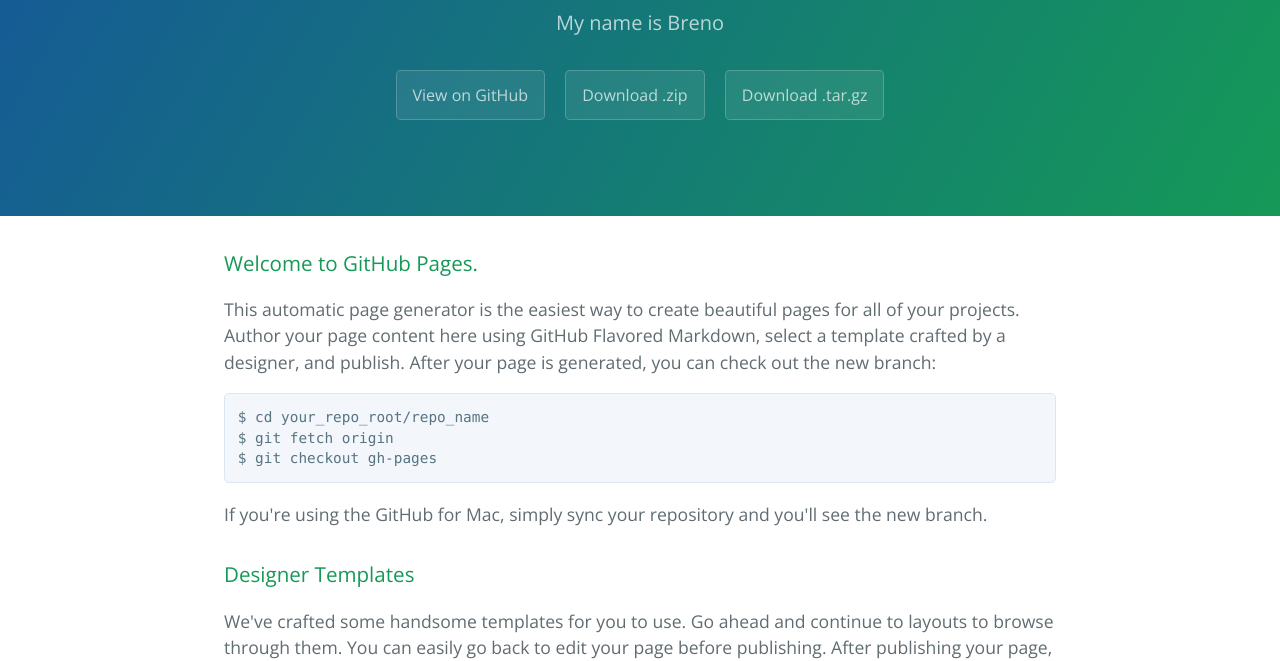
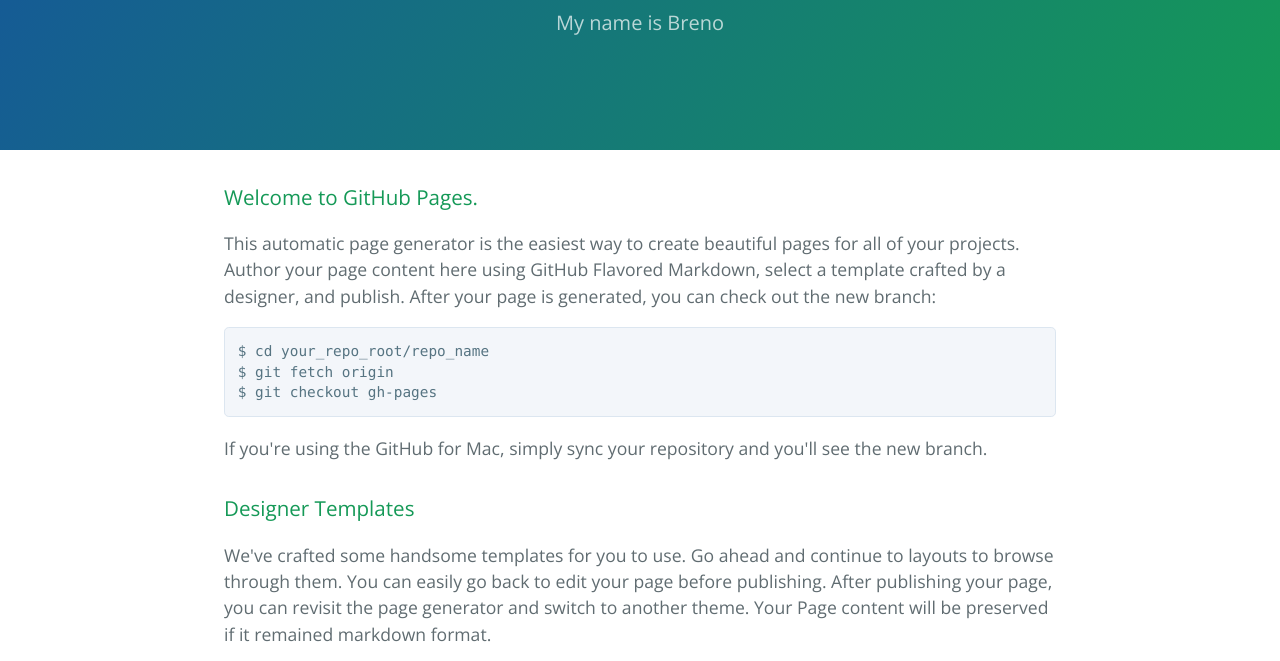
Before and after one commit to brenodamata/hello, a plain HTML site: page index.html in a window 1280 px wide. Shown: the part 167-828 px from the top of the page. Drawn offline with nearby package versions, Linux system fonts and the light colour scheme.

Commit message:
Take out buttons on top

```diff
--- a/index.html
+++ b/index.html
@@ -13,9 +13,6 @@
     <section class="page-header">
       <h1 class="project-name">Hello</h1>
       <h2 class="project-tagline">My name is Breno</h2>
-      <a href="https://github.com/brenodamata/hello" class="btn">View on GitHub</a>
-      <a href="https://github.com/brenodamata/hello/zipball/master" class="btn">Download .zip</a>
-      <a href="https://github.com/brenodamata/hello/tarball/master" class="btn">Download .tar.gz</a>
     </section>
 
     <section class="main-content">
```
